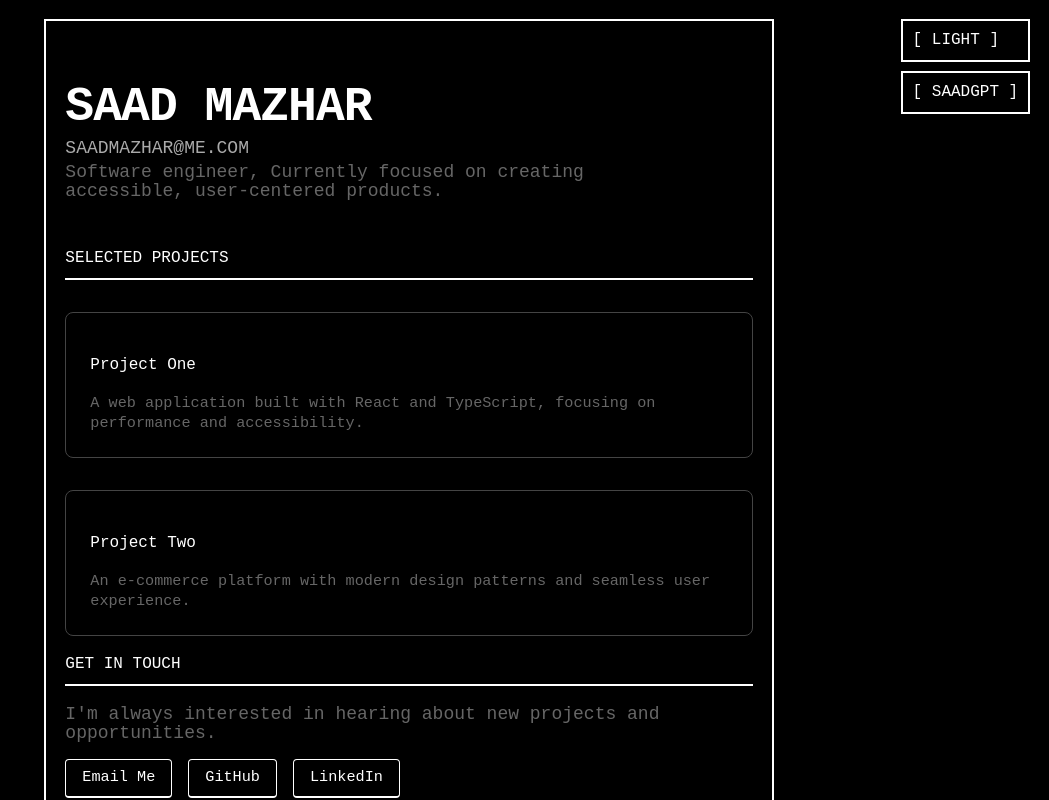
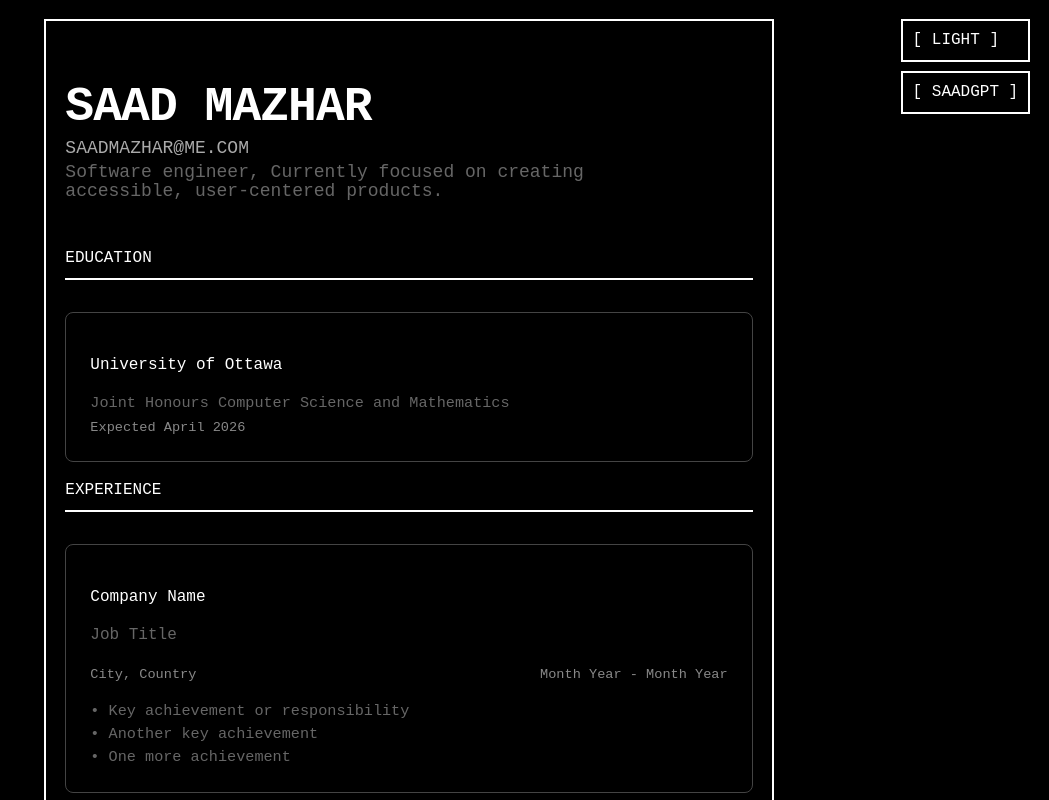
Before and after one commit to notsaad/site, a React (Create React App) app: page / in a window 1280 px wide. Shown: the top 800 px of the page, without its empty margins (231-1280 px from the left). Built offline with nearby package versions, Linux system fonts and the light colour scheme; a web font is replaced by a local one.

Commit message:
added experience and education sections

```diff
--- a/src/App.tsx
+++ b/src/App.tsx
@@ -2,6 +2,8 @@ import Layout from './components/Layout';
 import Header from './components/Header';
 import Projects from './components/Projects';
 import Contact from './components/Contact';
+import Education from './components/Education';
+import Experience from './components/Experience';
 import { ThemeProvider } from './components/ThemeProvider';
 import ThemeToggle from './components/ThemeToggle';
 
@@ -33,6 +35,24 @@ const contactLinks = [
   },
 ];
 
+const education = [
+  {
+    institution: "University of Ottawa",
+    degree: "Joint Honours Computer Science and Mathematics",
+    period: "Expected April 2026"
+  }
+];
+
+const experiences = [
+  {
+    company: "Company Name",
+    title: "Job Title",
+    location: "City, Country",
+    period: "Month Year - Month Year",
+    description: "• Key achievement or responsibility\n• Another key achievement\n• One more achievement"
+  }
+];
+
 // TODO: add an education and experience section
 function App() {
   return (
@@ -46,6 +66,8 @@ function App() {
               Currently focused on creating accessible,
               user-centered products."
         />
+        <Education education={education} />
+        <Experience experiences={experiences} />
         <Projects projects={projects} />
         <Contact links={contactLinks} />
       </Layout>
--- /dev/null
+++ b/src/components/Education.tsx
@@ -0,0 +1,66 @@
+import React from 'react';
+import styled from 'styled-components';
+import { Section, SectionTitle } from './Section';
+
+const EducationList = styled.div`
+  display: flex;
+  flex-direction: column;
+  gap: 2rem;
+  margin-top: 2rem;
+`;
+
+const EducationItem = styled.div`
+  padding: 1.5rem;
+  border: 1px solid #444444;
+  border-radius: 8px;
+  transition: all 0.2s ease;
+
+  &:hover {
+    border-color: #cccccc;
+  }
+`;
+
+const Institution = styled.h3`
+  font-size: 1.25rem;
+  margin-bottom: 0.5rem;
+`;
+
+const Degree = styled.p`
+  color: #666;
+  font-size: 0.95rem;
+  margin-bottom: 0.25rem;
+`;
+
+const Period = styled.p`
+  color: #888;
+  font-size: 0.85rem;
+`;
+
+interface EducationEntry {
+  institution: string;
+  degree: string;
+  period: string;
+}
+
+interface EducationProps {
+  education: EducationEntry[];
+}
+
+const Education: React.FC<EducationProps> = ({ education }) => {
+  return (
+    <Section>
+      <SectionTitle>Education</SectionTitle>
+      <EducationList>
+        {education.map((entry, index) => (
+          <EducationItem key={index}>
+            <Institution>{entry.institution}</Institution>
+            <Degree>{entry.degree}</Degree>
+            <Period>{entry.period}</Period>
+          </EducationItem>
+        ))}
+      </EducationList>
+    </Section>
+  );
+};
+
+export default Education;
--- /dev/null
+++ b/src/components/Experience.tsx
@@ -0,0 +1,86 @@
+import React from 'react';
+import styled from 'styled-components';
+import { Section, SectionTitle } from './Section';
+
+const ExperienceList = styled.div`
+  display: flex;
+  flex-direction: column;
+  gap: 2rem;
+  margin-top: 2rem;
+`;
+
+const ExperienceItem = styled.div`
+  padding: 1.5rem;
+  border: 1px solid #444444;
+  border-radius: 8px;
+  transition: all 0.2s ease;
+
+  &:hover {
+    border-color: #cccccc;
+  }
+`;
+
+const CompanyName = styled.h3`
+  font-size: 1.25rem;
+  margin-bottom: 0.5rem;
+`;
+
+const JobTitle = styled.h4`
+  font-size: 1.1rem;
+  color: #666;
+  margin-bottom: 0.5rem;
+`;
+
+const LocationAndDate = styled.div`
+  display: flex;
+  justify-content: space-between;
+  margin-bottom: 1rem;
+  font-size: 0.85rem;
+  color: #888;
+`;
+
+const Location = styled.span``;
+
+const Period = styled.span``;
+
+const Description = styled.p`
+  color: #666;
+  font-size: 0.95rem;
+  line-height: 1.5;
+  white-space: pre-wrap;
+`;
+
+interface ExperienceEntry {
+  company: string;
+  title: string;
+  location: string;
+  period: string;
+  description: string;
+}
+
+interface ExperienceProps {
+  experiences: ExperienceEntry[];
+}
+
+const Experience: React.FC<ExperienceProps> = ({ experiences }) => {
+  return (
+    <Section>
+      <SectionTitle>Experience</SectionTitle>
+      <ExperienceList>
+        {experiences.map((entry, index) => (
+          <ExperienceItem key={index}>
+            <CompanyName>{entry.company}</CompanyName>
+            <JobTitle>{entry.title}</JobTitle>
+            <LocationAndDate>
+              <Location>{entry.location}</Location>
+              <Period>{entry.period}</Period>
+            </LocationAndDate>
+            <Description>{entry.description}</Description>
+          </ExperienceItem>
+        ))}
+      </ExperienceList>
+    </Section>
+  );
+};
+
+export default Experience;
```
